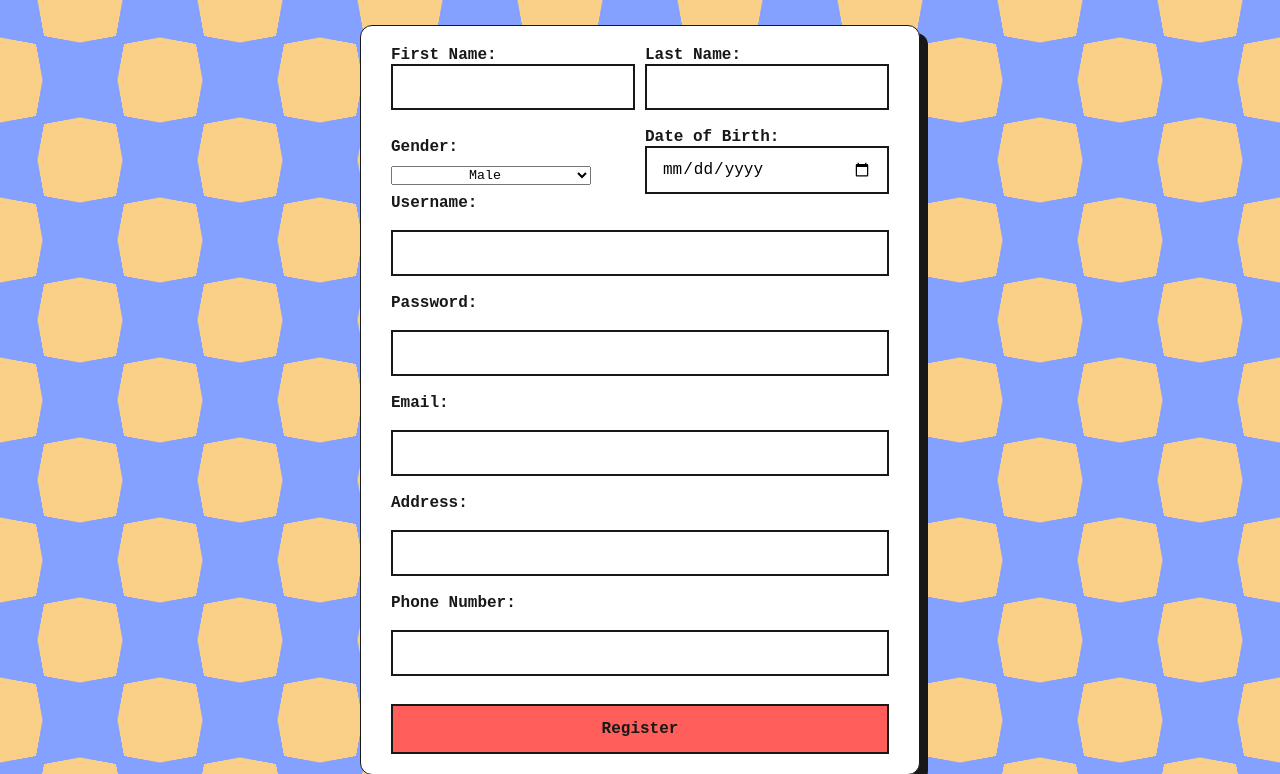
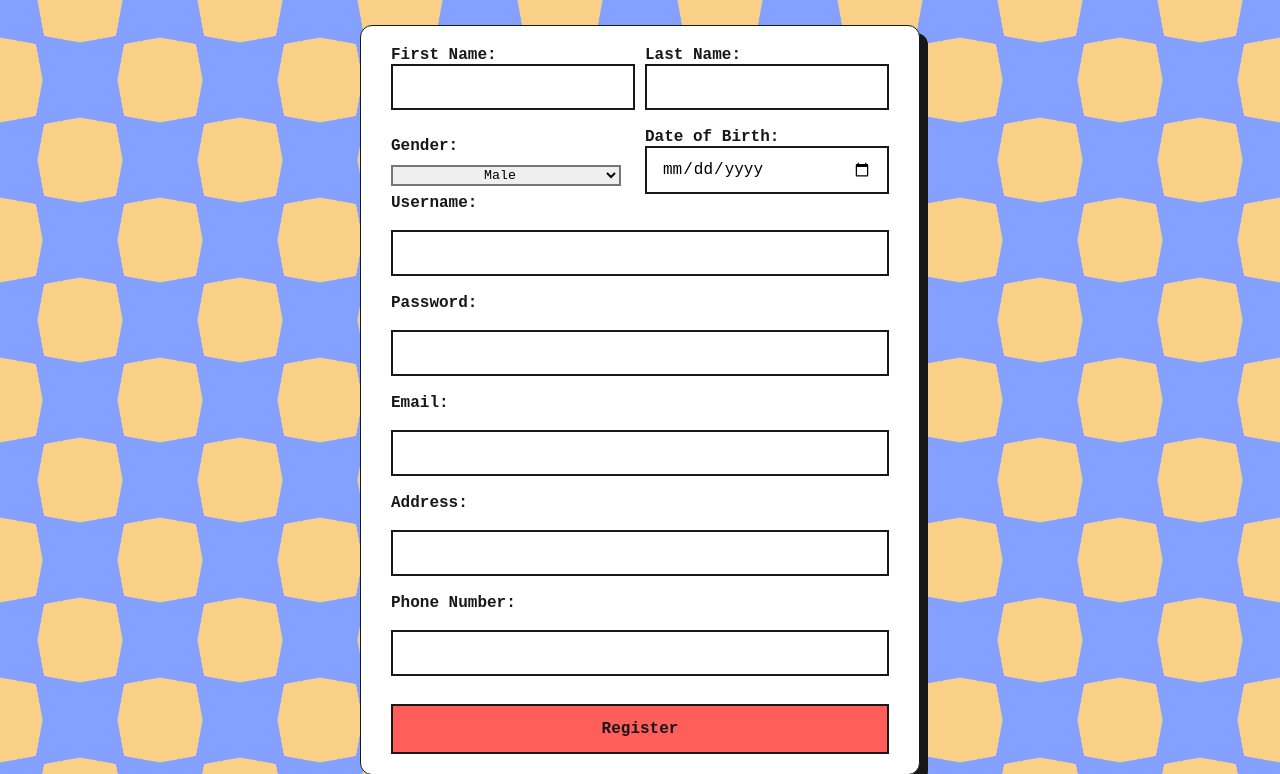
Before and after one commit to nicob0u/registration-form, a PHP site: page /register.html in a window 1280 px wide. Shown: the top 774 px of the page. Run offline with PHP 8.4, Linux system fonts and the light colour scheme.

Commit message:
restyle registration and login form

```diff
--- a/register.css
+++ b/register.css
@@ -138,9 +138,10 @@ button {
 }
 
 select {
-    width: 200px;
+    width: 230px;
     display: flex;
     text-align: center;
+    border-width: 2px;
 }
 
 h1 {
```
